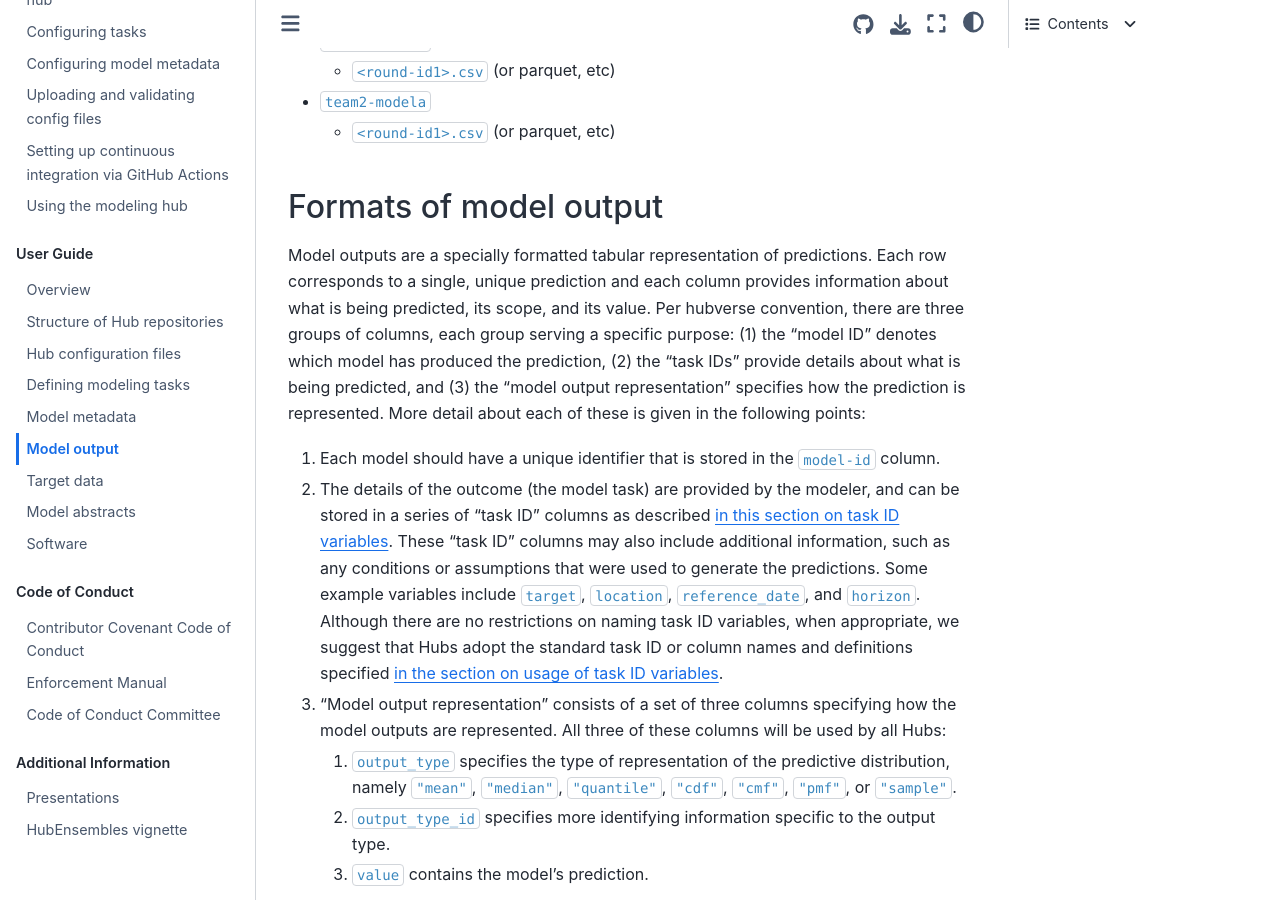
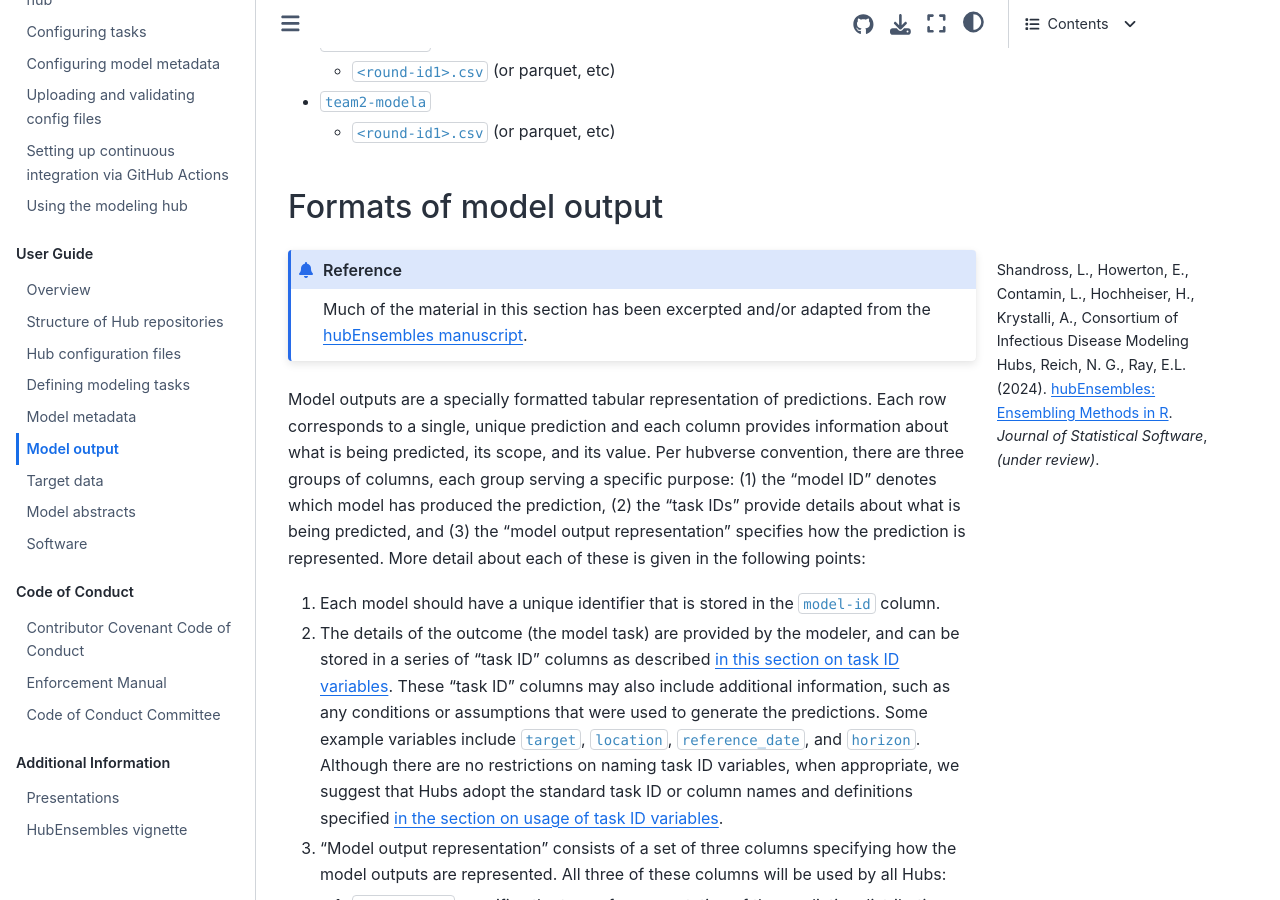
Before and after one commit to hubverse-org/hubDocs, a Sphinx documentation site: the page built from docs/source/user-guide/model-output.md, in a window 1280 px wide and 900 px high, scrolled down 351 px. Built offline with Sphinx 7.4.7 and the Sphinx Book theme 1.1.4, drawn with Linux system fonts in a browser that asks for light colours.

Commit message:
Add HubEnsembles manuscript reference

````diff
--- a/docs/source/user-guide/model-output.md
+++ b/docs/source/user-guide/model-output.md
@@ -14,6 +14,14 @@ The `model-output` directory in a modeling hub is required to have the following
 
 (model_output_format)=
 ## Formats of model output
+```{margin}
+Shandross, L., Howerton, E., Contamin, L., Hochheiser, H., Krystalli, A., Consortium of Infectious Disease Modeling Hubs, Reich, N. G., Ray, E.L. (2024). [hubEnsembles: Ensembling Methods in R](https://github.com/Infectious-Disease-Modeling-Hubs/hubEnsemblesManuscript). *Journal of Statistical Software*, *(under review)*.
+```
+
+```{admonition} Reference
+Much of the material in this section has been excerpted and/or adapted from the [hubEnsembles manuscript](https://github.com/Infectious-Disease-Modeling-Hubs/hubEnsemblesManuscript).
+```
+
 Model outputs are a specially formatted tabular representation of predictions. Each row corresponds to a single, unique prediction and each column provides information about what is being predicted, its scope, and its value. Per hubverse convention, there are three groups of columns, each group serving a specific purpose: (1) the "model ID" denotes which model has produced the prediction, (2) the "task IDs" provide details about what is being predicted, and (3) the "model output representation" specifies how the prediction is represented. More detail about each of these is given in the following points:
 
    1. Each model should have a unique identifier that is stored in the `model-id` column.
````
